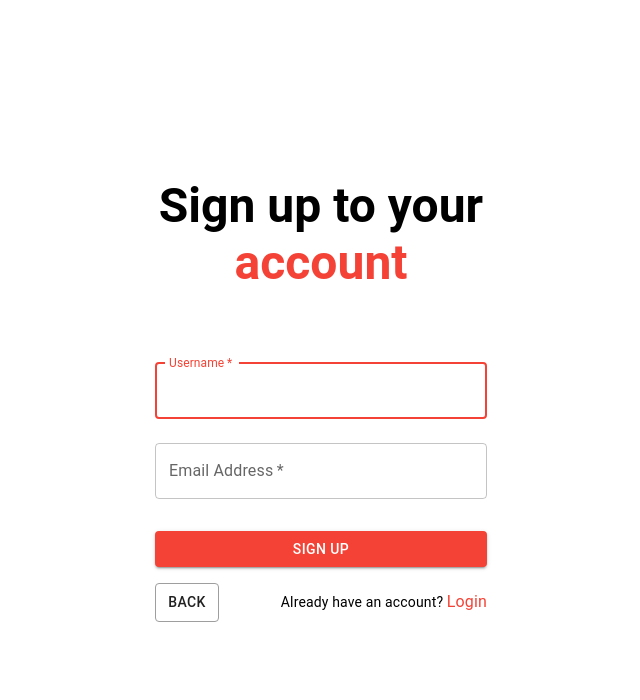
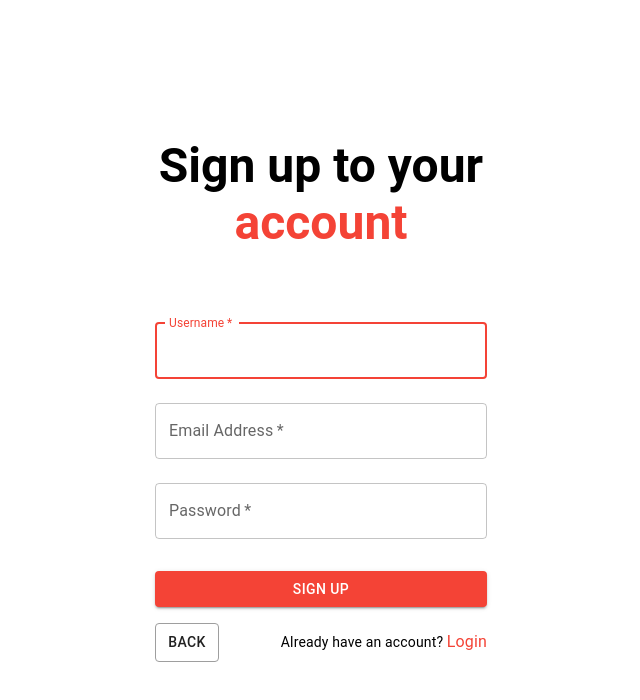
Before and after one commit to YadneshTeli/Movie-Watchlist, a React (Vite) app: page /signup in a window 1280 px wide. Shown: the top 700 px of the page, without its empty margins (319-959 px from the left). Built offline with nearby package versions, Linux system fonts and the light colour scheme.

Commit message:
Added supabase to signup & login as part implementation of database

```diff
--- a/package.json
+++ b/package.json
@@ -20,7 +20,8 @@
     "@mui/icons-material": "^6.1.3",
     "@mui/material": "^6.1.3",
     "@mui/styled-engine-sc": "^6.1.3",
-    "@toolpad/core": "^0.7.0",
+    "@supabase/supabase-js": "^2.47.15",
+    "@toolpad/core": "^0.12.0",
     "axios": "^1.7.7",
     "prop-types": "^15.8.1",
     "react": "^18.3.1",
--- a/src/App.jsx
+++ b/src/App.jsx
@@ -1,4 +1,4 @@
-import React, { useState } from "react";
+import React, { useState, useEffect } from "react";
 import { BrowserRouter as Router, Routes, Route } from "react-router-dom";
 import Home from "./components/Home";
 import Login from "./components/Login";
@@ -6,10 +6,38 @@ import Signup from "./components/Signup";
 import MyList from "./components/MyList";
 import { BookmarkProvider } from "./components/BookMarkContext";
 import InfoPage from "./components/InfoPage";
+import { supabase } from "./components/supabaseClient";
 
 function App() {
+  const [session, setSession] = useState(null);
   const [movies, setMovies] = useState([]);
   const [bookmarkedMovies, setBookmarkedMovies] = useState([]);
+
+  useEffect(() => {
+    // Check for an existing session
+    const storedSession = localStorage.getItem("supabase_session");
+
+    if (storedSession) {
+      setSession(JSON.parse(storedSession));
+    }
+
+    // Listen for auth changes
+    const { data: authListener } = supabase.auth.onAuthStateChange(
+      (event, session) => {
+        if (session) {
+          localStorage.setItem("supabase_session", JSON.stringify(session));
+          setSession(session);
+        } else {
+          localStorage.removeItem("supabase_session");
+          setSession(null);
+        }
+      }
+    );
+
+    return () => {
+      authListener.subscription.unsubscribe();
+    };
+  }, []);
 
   return (
     <>
--- a/src/components/Home.jsx
+++ b/src/components/Home.jsx
@@ -38,6 +38,7 @@ import MyList from "./MyList";
 import Login from "./Login";
 import Mainpage from "./MainPage";
 import Signup from "./Signup";
+import { supabase } from "./supabaseClient";
 
 // Width of the sidebar drawer
 const drawerWidth = 240;
@@ -149,11 +150,14 @@ function Home({ movies, setMovies, bookmarkedMovies, setBookmarkedMovies }) {
   };
 
   // Logs out the user clearing from localStorage
-  const handleLogout = () => {
+  const handleLogout = async () => {
+    await supabase.auth.signOut();
+    localStorage.removeItem("supabase_session");
     localStorage.removeItem("loggedInUser");
     setLoggedInUser(null);
     setActiveContent("home");
     setLogoutDialogOpen(false);
+    window.location.reload();
   };
 
   // Opens the logout confirmation dialog
--- a/src/components/Login.jsx
+++ b/src/components/Login.jsx
@@ -9,6 +9,7 @@ import {
   Snackbar,
   Alert,
 } from "@mui/material";
+import { supabase } from "./supabaseClient";
 
 // login component handles user login functionality
 const Login = ({ setActiveContent, setLoggedInUser }) => {
@@ -16,6 +17,7 @@ const Login = ({ setActiveContent, setLoggedInUser }) => {
   const isMobile = useMediaQuery(theme.breakpoints.down("sm"));
 
   const [email, setEmail] = useState("");
+  const [password, setPassword] = useState("");
   const [rememberMe, setRememberMe] = useState(false);
   const [snackbarOpen, setSnackbarOpen] = useState(false);
   const [snackbarMessage, setSnackbarMessage] = useState("");
@@ -32,47 +34,53 @@ const Login = ({ setActiveContent, setLoggedInUser }) => {
   };
 
   // function to handle form submission
-  const handleSubmit = (event) => {
+  const handleSubmit = async (event) => {
     event.preventDefault();
 
-    // retrieve users from local storage
-    const storedUsers = localStorage.getItem("users");
-    const usersArray = storedUsers ? JSON.parse(storedUsers) : [];
+    try {
+      // Attempt to sign in with Supabase
+      const { data, error } = await supabase.auth.signInWithPassword({
+        email,
+        password,
+      });
 
-    // check if the entered email matches an existing user
-    const existingUser = usersArray.find((user) => user.email === email);
+      if (error) {
+        throw new Error(error.message);
+      }
 
-    // if user exists store the user in local storage
-    if (existingUser) {
+      // Store user data
       localStorage.setItem(
         "loggedInUser",
         JSON.stringify({
-          email: existingUser.email,
-          username: existingUser.username,
+          email: data.user.email,
+          username: data.user.user_metadata.username,
         })
       );
 
-      // update loggedin user state
+      // Update logged-in user state
       setLoggedInUser({
-        email: existingUser.email,
-        username: existingUser.username,
+        email: data.user.email,
+        username: data.user.user_metadata.username,
       });
 
-      // display success snackbar message
-      setSnackbarMessage(`Welcome back, ${existingUser.username}!`);
+      localStorage.setItem("supabase_session", JSON.stringify(data.session));
+
+      // Display success snackbar message
+      setSnackbarMessage(`Welcome back, ${data.user.user_metadata.username}!`);
       setSnackbarSeverity("success");
       setSnackbarOpen(true);
       setActiveContent("home");
       setEmail("");
-    } else {
-      // if user is not found, show an error message
-      setSnackbarMessage("User not found. Please sign up.");
+      setPassword(""); // Clear password after successful login
+    } catch (err) {
+      // Show error message if authentication fails
+      setSnackbarMessage(err.message);
       setSnackbarSeverity("error");
       setSnackbarOpen(true);
     }
   };
 
-  // function to handle closing of the snackbar
+  // Function to handle closing of the snackbar
   const handleCloseSnackbar = () => {
     setSnackbarOpen(false);
   };
@@ -117,6 +125,29 @@ const Login = ({ setActiveContent, setLoggedInUser }) => {
             autoFocus
             value={email}
             onChange={(e) => setEmail(e.target.value)}
+            sx={{
+              "& .MuiOutlinedInput-root": {
+                "&.Mui-focused fieldset": {
+                  borderColor: "#f44336",
+                },
+              },
+              "& .MuiInputLabel-root.Mui-focused": {
+                color: "#f44336",
+              },
+            }}
+          />
+          <TextField
+            margin="normal"
+            required
+            fullWidth
+            id="password"
+            label="Password"
+            type="password"
+            name="password"
+            autoComplete="password"
+            autoFocus
+            value={password}
+            onChange={(e) => setPassword(e.target.value)}
             sx={{
               "& .MuiOutlinedInput-root": {
                 "&.Mui-focused fieldset": {
@@ -188,7 +219,7 @@ const Login = ({ setActiveContent, setLoggedInUser }) => {
             variant="body2"
             sx={{ color: "#9e9e9e", textAlign: isMobile ? "center" : "right" }}
           >
-            Don't have an account?{" "}
+            Don&apos;t have an account?{" "}
             <span
               onClick={handleSignupClick}
               style={{
--- a/src/components/Signup.jsx
+++ b/src/components/Signup.jsx
@@ -10,13 +10,15 @@ import {
   Snackbar,
   Alert,
 } from "@mui/material";
+import { supabase } from "./supabaseClient";
 
 const Signup = ({ setActiveContent }) => {
   const theme = useTheme();
-  const isMobile = useMediaQuery(theme.breakpoints.down("sm"));
+  const isMobile = useMediaQuery(theme.breakpoints.down("sm", "mobile","xs"));
 
   const [username, setUsername] = useState("");
   const [email, setEmail] = useState("");
+  const [password, setPassword] = useState("");
   const [snackbarOpen, setSnackbarOpen] = useState(false);
   const [snackbarMessage, setSnackbarMessage] = useState("");
   const [snackbarSeverity, setSnackbarSeverity] = useState("success");
@@ -32,9 +34,60 @@ const Signup = ({ setActiveContent }) => {
   };
 
   // Function to handle form submission
-  const handleSubmit = (event) => {
+  const handleSubmit = async (event) => {
     event.preventDefault();
 
+    // Check if email is already taken
+    const { data: existingUsers, error: fetchError } = await supabase
+      .from("users")
+      .select("email")
+      .eq("email", email);
+
+    if (fetchError) {
+      setSnackbarMessage("An error occurred. Please try again.");
+      setSnackbarSeverity("error");
+      setSnackbarOpen(true);
+      return;
+    }
+
+    if (existingUsers.length > 0) {
+      setSnackbarMessage("Email is already registered.");
+      setSnackbarSeverity("error");
+      setSnackbarOpen(true);
+      return;
+    }
+
+    // Create new user using Supabase authentication
+    const { user, error: signupError } = await supabase.auth.signUp({
+      email,
+      password,
+      options: {
+        data: {
+          display_name: username
+        },
+      },
+    });
+
+    if (signupError) {
+      setSnackbarMessage(signupError.message);
+      setSnackbarSeverity("error");
+      setSnackbarOpen(true);
+      return;
+    }
+
+    // Insert additional user data (e.g., username) into Supabase database
+    const { data, error: insertError } = await supabase
+      .from("users")
+      .insert([{ email, username }]);
+    console.log('Data:', data);
+    console.log('Error:', insertError);
+
+    if (insertError) {
+      setSnackbarMessage("Failed to save user data.");
+      setSnackbarSeverity("error");
+      setSnackbarOpen(true);
+      return;
+    }
     const storedUsers = localStorage.getItem("users");
     const usersArray = storedUsers ? JSON.parse(storedUsers) : [];
 
@@ -48,7 +101,7 @@ const Signup = ({ setActiveContent }) => {
       return;
     }
 
-    const newUser = { username, email };
+    const newUser = { username, email, password};
 
     usersArray.push(newUser);
 
@@ -56,6 +109,7 @@ const Signup = ({ setActiveContent }) => {
 
     setUsername("");
     setEmail("");
+    setPassword("");
 
     // Show success Snackbar
     setSnackbarMessage("Registration successful!");
@@ -120,6 +174,7 @@ const Signup = ({ setActiveContent }) => {
           />
           <TextField
             margin="normal"
+            type="email"
             required
             fullWidth
             id="email"
@@ -128,6 +183,28 @@ const Signup = ({ setActiveContent }) => {
             autoComplete="email"
             value={email}
             onChange={(e) => setEmail(e.target.value)}
+            sx={{
+              "& .MuiOutlinedInput-root": {
+                "&.Mui-focused fieldset": {
+                  borderColor: "#f44336",
+                },
+              },
+              "& .MuiInputLabel-root.Mui-focused": {
+                color: "#f44336",
+              },
+            }}
+          />
+          <TextField
+            margin="normal"
+            type="password"
+            required
+            fullWidth
+            id="password"
+            label="Password"
+            name="password"
+            autoComplete="password"
+            value={password}
+            onChange={(e) => setPassword(e.target.value)}
             sx={{
               "& .MuiOutlinedInput-root": {
                 "&.Mui-focused fieldset": {
--- /dev/null
+++ b/src/components/supabaseClient.js
@@ -0,0 +1,6 @@
+import { createClient } from '@supabase/supabase-js';
+
+const supabaseUrl = 'https://ypyemcpdfhndpwcivcdj.supabase.co';  // Replace with your Supabase URL
+const supabaseAnonKey = 'eyJhbGciOiJIUzI1NiIsInR5cCI6IkpXVCJ9.eyJpc3MiOiJzdXBhYmFzZSIsInJlZiI6InlweWVtY3BkZmhuZHB3Y2l2Y2RqIiwicm9sZSI6ImFub24iLCJpYXQiOjE3MzcwNDkyMzUsImV4cCI6MjA1MjYyNTIzNX0.M6zOlo8RfHxK7VE2FR0O98dpTGC2HlhBgvrExRIvk90'; // Replace with your Supabase anon key
+
+export const supabase = createClient(supabaseUrl, supabaseAnonKey);
```
Also changed, not shown: 1 other file (tests, documents, lock files or other folders).
